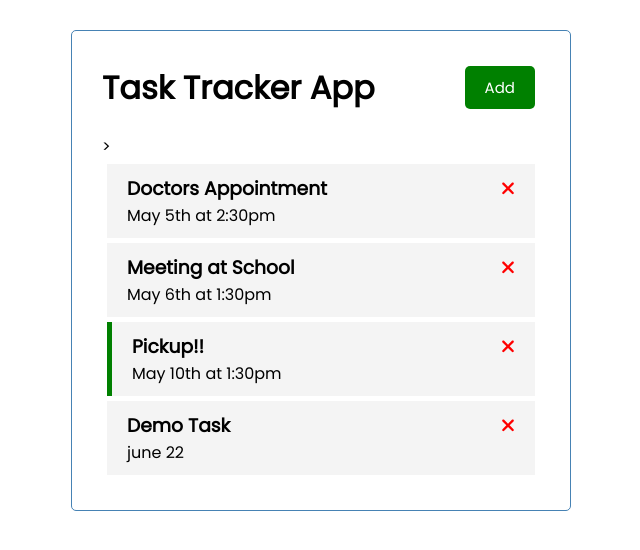
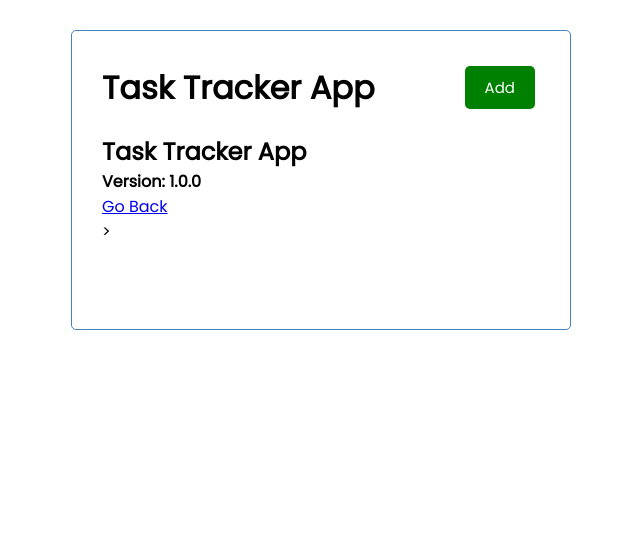
Before and after one commit to ksb96/tracker-app, an Angular app: page /about in a window 1280 px wide. Shown: the top 550 px of the page, without its empty margins (319-959 px from the left). Built offline with nearby package versions, Linux system fonts and the light colour scheme; data requests are answered from the project's data file.

Commit message:
about c --added

```diff
--- a/src/app/app.component.html
+++ b/src/app/app.component.html
@@ -1,4 +1,5 @@
 <div class="container">
   <app-header></app-header>
-  <app-tasks></app-tasks>
+  <!-- <app-tasks></app-tasks> -->
+  <router-outlet></router-outlet>
 </div>
--- a/src/app/app.module.ts
+++ b/src/app/app.module.ts
@@ -1,8 +1,10 @@
+// modules
 import { NgModule } from '@angular/core';
 import { BrowserModule } from '@angular/platform-browser';
 import { FontAwesomeModule } from '@fortawesome/angular-fontawesome';
 import { HttpClientModule } from '@angular/common/http';
 import { FormsModule } from "@angular/forms";
+import { RouterModule, Routes } from "@angular/router";
 
 //Components
 import { AppComponent } from './app.component';
@@ -11,7 +13,13 @@
 import { TasksComponent } from './components/tasks/tasks.component';
 import { TaskItemComponent } from './components/task-item/task-item.component';
 import { AddTaskComponent } from './components/add-task/add-task.component';
+import { AboutComponent } from './components/about/about.component';
 
+// adding the routes
+const appRoutes: Routes = [
+  {path: '', component: TasksComponent},
+  {path: 'about', component: AboutComponent}
+]
 
 @NgModule({
   //components
@@ -21,14 +29,16 @@
     ButtonComponent,
     TasksComponent,
     TaskItemComponent,
-    AddTaskComponent
+    AddTaskComponent,
+    AboutComponent
   ],
   //modules
   imports: [
     BrowserModule,
     FontAwesomeModule,
     HttpClientModule,
-    FormsModule
+    FormsModule,
+    RouterModule.forRoot(appRoutes,{enableTracing: true})
   ],
   providers: [],
   bootstrap: [AppComponent]
--- /dev/null
+++ b/src/app/components/about/about.component.html
@@ -0,0 +1,5 @@
+<div>
+    <h2>Task Tracker App</h2>
+    <h4>Version: 1.0.0</h4>
+    <a routerLink="/">Go Back</a>
+</div>>
```
Also changed, not shown: src/app/components/about/about.component.ts (added, +10 -0 lines), src/app/components/about/about.component.css (added), 1 other file (tests, documents, lock files or other folders).
